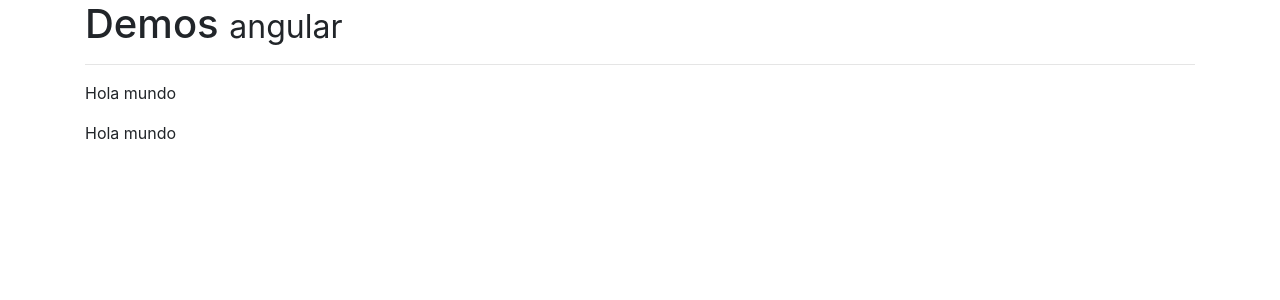
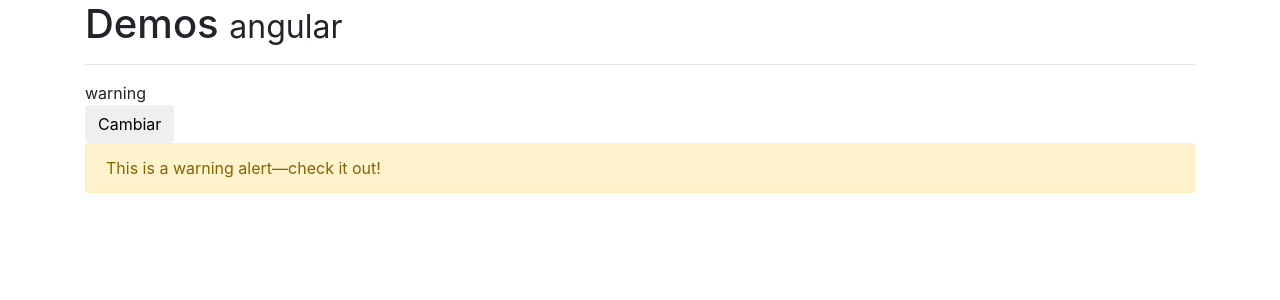
Before and after one commit to Brigitte9219/Miscelaneos_Angular, an Angular app: page / in a window 1280 px wide. Shown: the top 300 px of the page. Built offline with nearby package versions, Linux system fonts and the light colour scheme; a web font is replaced by a local one.

Commit message:
Uso del ngSwitch -Múltiples opciones con una sola direccion.

```diff
--- a/src/app/app.component.html
+++ b/src/app/app.component.html
@@ -6,11 +6,13 @@
   <!--<app-ng-style></app-ng-style>-->
   <!--<app-css></app-css>-->
   <!--<app-clases></app-clases>-->
-<p appResaltado>
-  Hola mundo
-</p>
-<p [appResaltado]="'green'">
-  Hola mundo
-</p>
+  <!--<p appResaltado>
+    Hola mundo
+  </p>
+  <p [appResaltado]="'green'">
+   Hola mundo
+  </p>-->
+
+  <app-ng-switch></app-ng-switch>
 
 </div>
--- a/src/app/app.module.ts
+++ b/src/app/app.module.ts
@@ -7,6 +7,7 @@
 import { CssComponent } from './components/css/css.component';
 import { ClasesComponent } from './components/clases/clases.component';
 import { ResaltadoDirective } from './directives/resaltado.directive';
+import { NgSwitchComponent } from './components/ng-switch/ng-switch.component';
 
 @NgModule({
   declarations: [
@@ -14,7 +15,8 @@
     NgStyleComponent,
     CssComponent,
     ClasesComponent,
-    ResaltadoDirective
+    ResaltadoDirective,
+    NgSwitchComponent
   ],
   imports: [
     BrowserModule,
--- /dev/null
+++ b/src/app/components/ng-switch/ng-switch.component.html
@@ -0,0 +1,35 @@
+<div [ngSwitch]="alerta">
+  <div *ngSwitchCase="'success'">success</div>
+  <div *ngSwitchCase="'info'">info</div>
+  <div *ngSwitchCase="'warning'">warning</div>
+  <div *ngSwitchDefault="">danger</div>
+</div>
+
+<button type="button" (click)="alerta='success'" class="btn btn-default">Cambiar</button>
+
+<div [ngSwitch]="alerta">
+  <div *ngSwitchCase="'primary'" class="alert alert-primary" role="alert">
+    This is a primary alert—check it out!
+  </div>
+  <div *ngSwitchCase="'secondary'" class="alert alert-secondary" role="alert">
+    This is a secondary alert—check it out!
+  </div>
+  <div *ngSwitchCase="'success'" class="alert alert-success" role="alert">
+    This is a success alert—check it out!
+  </div>
+  <div *ngSwitchCase="'danger'" class="alert alert-danger" role="alert">
+    This is a danger alert—check it out!
+  </div>
+  <div *ngSwitchCase="'warning'" class="alert alert-warning" role="alert">
+    This is a warning alert—check it out!
+  </div>
+  <div *ngSwitchCase="'info'" class="alert alert-info" role="alert">
+    This is a info alert—check it out!
+  </div>
+  <div *ngSwitchCase="'light'" class="alert alert-light" role="alert">
+    This is a light alert—check it out!
+  </div>
+  <div *ngSwitchDefault="" class="alert alert-dark" role="alert">
+    This is a dark alert—check it out!
+  </div>
+</div>
--- /dev/null
+++ b/src/app/components/ng-switch/ng-switch.component.ts
@@ -0,0 +1,10 @@
+import { Component } from '@angular/core';
+
+@Component({
+  selector: 'app-ng-switch',
+  templateUrl: './ng-switch.component.html',
+  styleUrls: ['./ng-switch.component.css']
+})
+export class NgSwitchComponent {
+alerta:string ='warning';
+}
```
Also changed, not shown: src/app/components/ng-switch/ng-switch.component.css (added), 1 other file (tests, documents, lock files or other folders).
